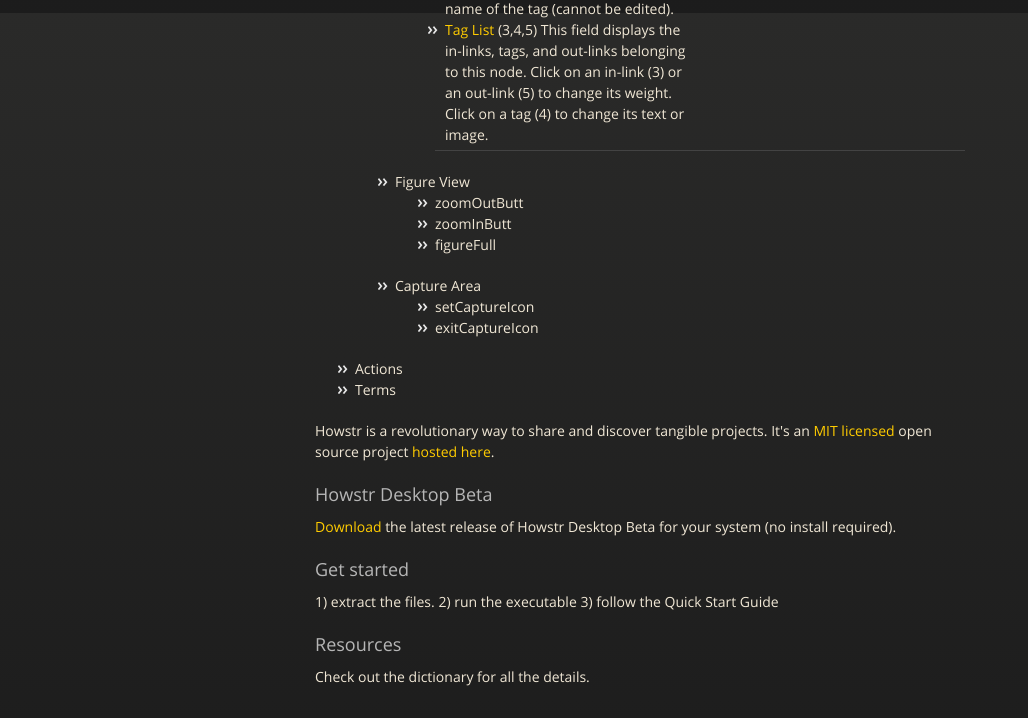
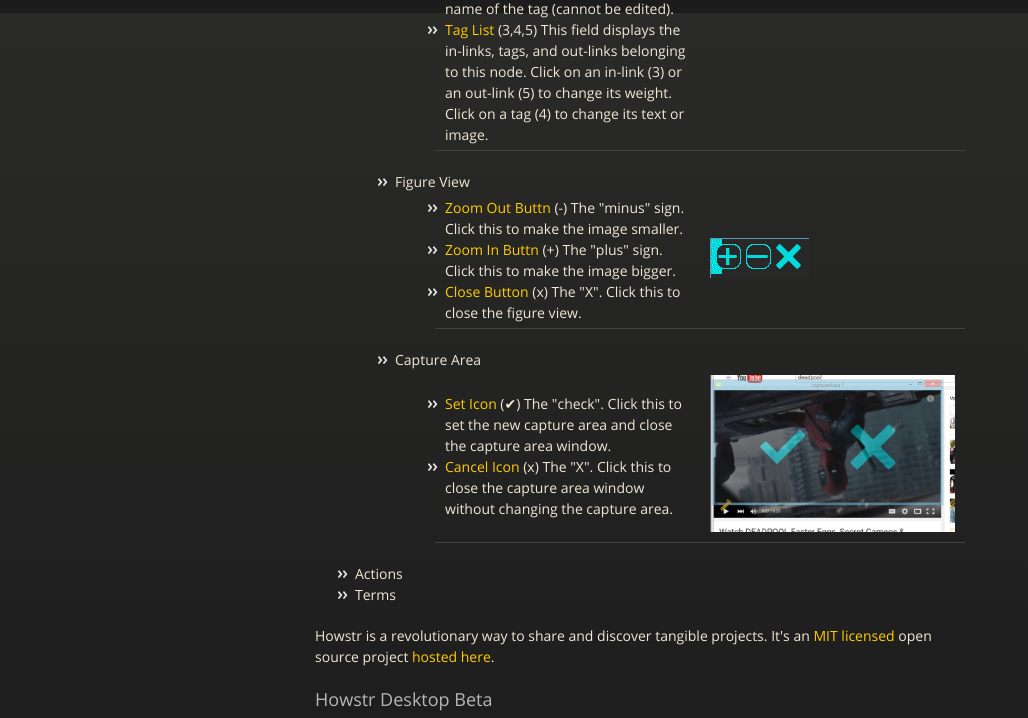
Before and after one commit to matthewmaier/howstr-livecode, a plain HTML site: page dictionary.html in a window 1280 px wide. Shown: the part 3987-4705 px from the top of the page, without its empty margins (0-1028 px from the left). Drawn offline with nearby package versions, Linux system fonts and the light colour scheme.

Commit message:
got figure view and capture area fleshed out

```diff
--- a/dictionary.html
+++ b/dictionary.html
@@ -92,22 +92,40 @@
                     <LI><a name="tagDataList">Tag List</a> (3,4,5) This field displays the in-links, tags, and out-links belonging to this node. Click on an in-link (3) or an out-link (5) to change its weight. Click on a tag (4) to change its text or image.</LI>
                 </td>
             <td width="50%">
-                    <img src="screensnaps/nodeDetailsText.png">
-                    <img src="screensnaps/nodeDetailsFigure.png">
+                    <a href="screensnaps/nodeDetailsText.png" target="_blank"><img src="screensnaps/nodeDetailsText.png">
+                    <a href="screensnaps/nodeDetailsFigure.png" target="_blank"><img src="screensnaps/nodeDetailsFigure.png">
                 </td>
             </tr>
             </table>
         </UL>
         <LI>Figure View</LI>
         <UL>
-            <LI>zoomOutButt</LI>
-            <LI>zoomInButt</LI>
-            <LI>figureFull</LI>
+            <table>
+            <tr>
+                <td width="50%">
+                    <LI><a name="zoomOutButt">Zoom Out Buttn</a> (-) The "minus" sign. Click this to make the image smaller.</LI>
+                    <LI><a name="zoomInButt">Zoom In Buttn</a> (+) The "plus" sign. Click this to make the image bigger.</LI>
+                    <LI><a name="closeButt">Close Button</a> (x) The "X". Click this to close the figure view.</LI>
+                </td>
+                <td width="50%">
+                    <img src="screensnaps/figureViewControls.png">
+                </td>
+            </tr>
+            </table>
         </UL>
         <LI>Capture Area</LI>
         <UL>
-            <LI>setCaptureIcon</LI>
-            <LI>exitCaptureIcon</LI>
+            <table>
+            <tr>
+                <td width="50%">
+                    <LI><a name="setCaptureIcon">Set Icon</a> (&#x2714;) The "check". Click this to set the new capture area and close the capture area window.</LI>
+                    <LI><a name="exitCaptureIcon">Cancel Icon</a> (x) The "X". Click this to close the capture area window without changing the capture area.</LI>
+                    </td>
+                <td width="50%">
+                    <img src="screensnaps/captureAreaInUse.png">
+                </td>
+            </tr>
+            </table>
         </UL>
     </UL>
         <LI>Actions</LI>
```
